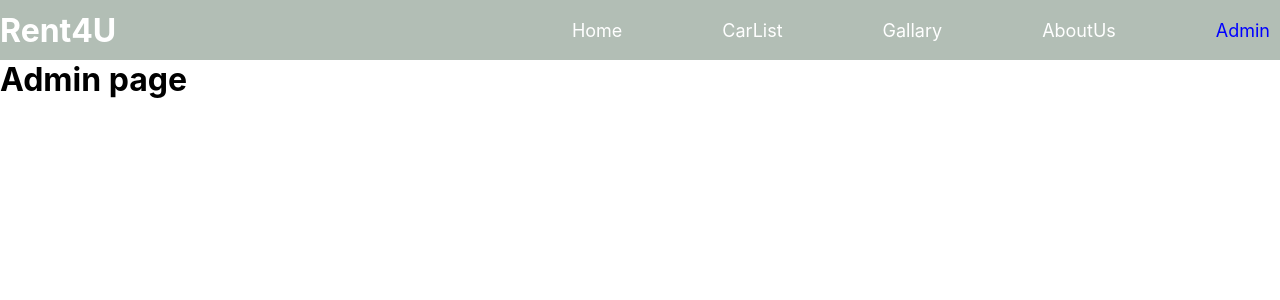
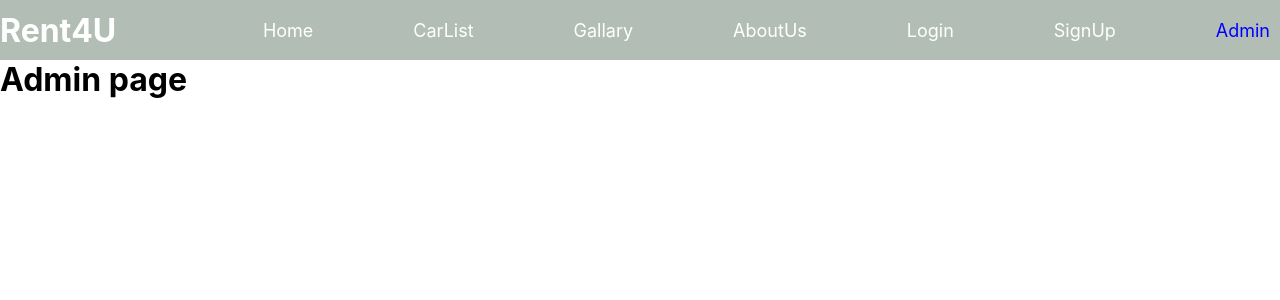
Before and after one commit to Sadeesha123/ITPM_Rent4U, a React (Create React App) app: page /admin in a window 1280 px wide. Shown: the top 300 px of the page. Built offline with nearby package versions, Linux system fonts and the light colour scheme.

Commit message:
Created Homepage

```diff
--- a/src/App.js
+++ b/src/App.js
@@ -6,6 +6,8 @@ import CarList from './components/carlist.component';
 import Gallary from './components/gallary.component';
 import Index from './components/index.component';
 import Navbar from './components/Navbar';
+import Homepage from './pages/Homepage';
+import Slider from './pages/Slider';
 
 function App() {
   return (
@@ -13,7 +15,7 @@ function App() {
 
 <Navbar />
    <Routes>
-    <Route path="/" element={<Index/>}/>
+    <Route path="/" element={<Homepage/>}/>
     <Route path="/carlist" element={<CarList/>}/>
     <Route path="/aboutus" element={<AboutUs/>}/>
     <Route path="/gallary" element={<Gallary/>}/>
--- a/src/components/Navbar.js
+++ b/src/components/Navbar.js
@@ -11,6 +11,8 @@ function Navbar(){
         <NavLink activeClassName="active" className="link" to="/carlist" >CarList</NavLink>
         <NavLink activeClassName="active" className="link" to="/gallary" >Gallary</NavLink>
         <NavLink activeClassName="active" className="link" to="/aboutus" >AboutUs</NavLink>
+        <NavLink activeClassName="active" className="link" to="/aboutus" >Login</NavLink>
+        <NavLink activeClassName="active" className="link" to="/aboutus" >SignUp</NavLink>
         <NavLink activeClassName="active" className="link" to="/admin" >Admin</NavLink>
         </div>
 
```
Also changed, not shown: package.json (+14 -6 lines), 1 other file (tests, documents, lock files or other folders).
